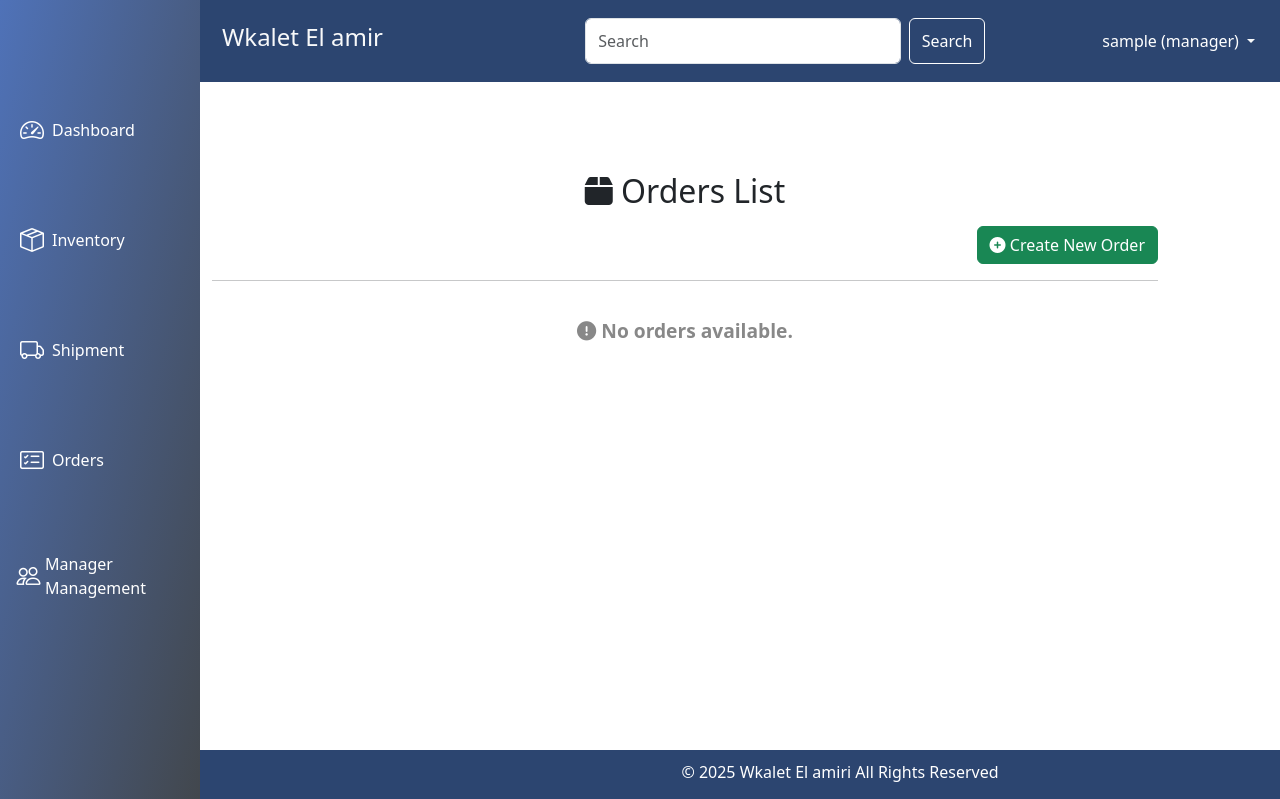
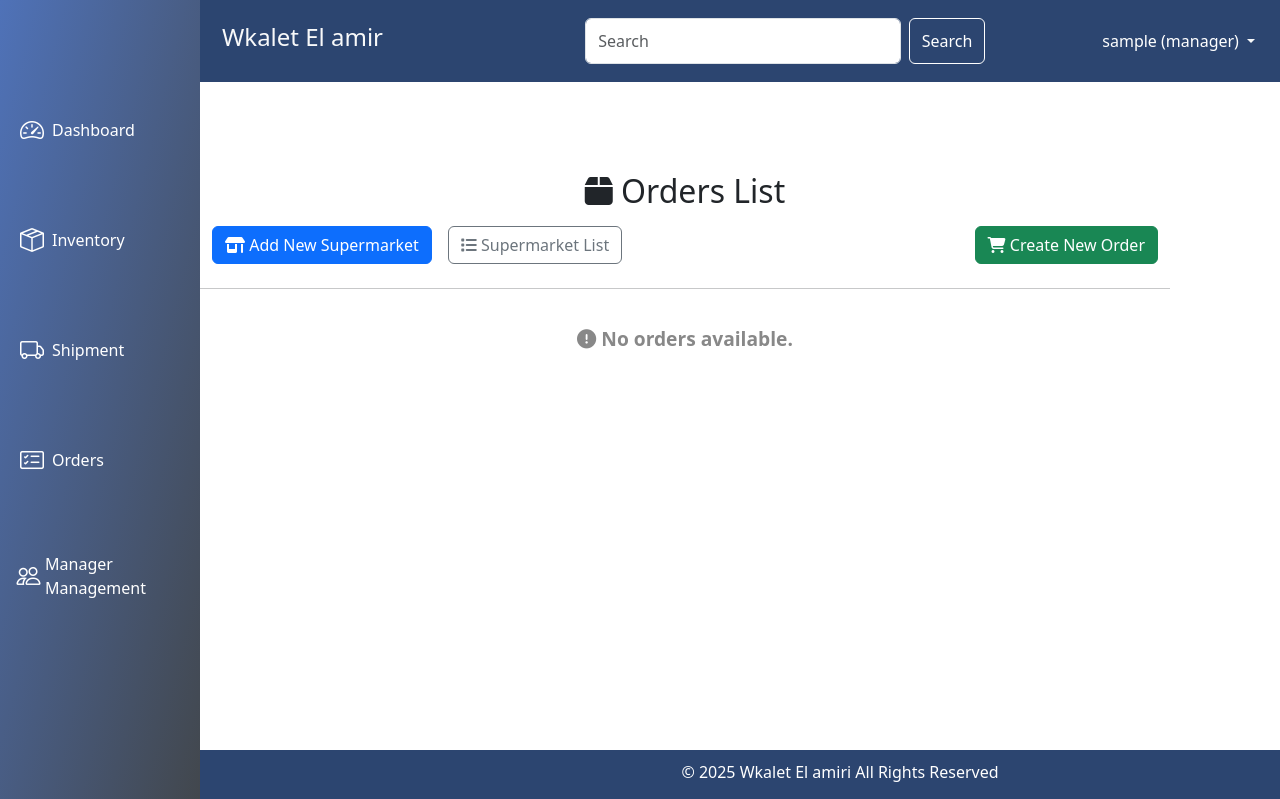
Before and after one commit to Sara-Elagder/Django-Project, a Django app: page /orders/ in a window 1280 px wide. Shown: the top 799 px of the page. Run offline with Django 5.2, Linux system fonts and the light colour scheme; the visitor is signed in with stand-in values (Sample User, id 1); data that the repository does not hold is empty; some libraries are stand-ins or nearby versions.

Commit message:
add feature of creating supermarekt with listing them handling them by deleting with order and stock

```diff
--- a/TrackStock/orders/templates/orders/create_supermarket.html
+++ b/TrackStock/orders/templates/orders/create_supermarket.html
@@ -51,7 +51,7 @@
                     <button type="submit" name="save" class="btn submit-btn me-2">
                         <i class="fas fa-save me-2"></i>Save
                     </button>
-                    <button type="submit" name="save_and_add" class="btn add-btn me-2">
+                    <button type="submit" name="_addanother" class="btn add-btn me-2">
                         <i class="fas fa-plus-circle me-2"></i>Save and Add Another
                     </button>
                     <a href="{% url 'orders:create_order' %}" class="btn btn-outline-secondary">
--- a/TrackStock/orders/templates/orders/order_list.html
+++ b/TrackStock/orders/templates/orders/order_list.html
@@ -98,7 +98,7 @@
 
 <script>
     function confirmDelete(event, form) {
-        event.preventDefault(); // Prevent form submission
+        event.preventDefault();
 
         Swal.fire({
             title: "Are you sure?",
@@ -122,10 +122,17 @@
     <h2 class="mb-3 text-center"><i class="fas fa-box"></i> Orders List</h2>
 
 
-      <div class="text-end mb-3">
-        <a href="{% url 'orders:create_order' %}" class="btn btn-success">
-            <i class="fas fa-plus-circle"></i> Create New Order
-        </a>
+        <div class="d-flex justify-content-between mb-2">
+            <a href="{% url 'orders:create_supermarket' %}" class="btn btn-primary me-3">
+                <i class="fas fa-shop"></i> Add New Supermarket
+            </a>
+            <a href="{% url 'orders:supermarket_list' %}" class="btn btn-outline-secondary me-auto">
+                <i class="fas fa-list"></i> Supermarket List
+            </a>
+            <a href="{% url 'orders:create_order' %}" class="btn btn-success ms-2">
+                <i class="fas fa-shopping-cart"></i> Create New Order
+            </a>
+        </div>
     </div>
  <hr>
 
--- a/TrackStock/orders/urls.py
+++ b/TrackStock/orders/urls.py
@@ -7,6 +7,7 @@ urlpatterns = [
     path('', views.order_list, name='order_list'),
     path('create/', views.create_order, name='create_order'),
     path('supermarket/create/', views.create_supermarket, name='create_supermarket'),
+    path("supermarket/<int:supermarket_id>/delete/", views.delete_supermarket, name="delete_supermarket"),
     path('supermarket/list/', views.supermarket_list, name='supermarket_list'),
     path('<int:order_id>/', views.order_details, name='order_details'),
     path('<int:order_id>/delete/', views.order_delete, name='order_delete'),
--- a/TrackStock/orders/views.py
+++ b/TrackStock/orders/views.py
@@ -1,6 +1,8 @@
 from django.shortcuts import render, redirect, get_object_or_404
 from django.contrib import messages
 from django.urls import reverse
+from django.db import transaction
+from django.db.models import Count
 from django.contrib.auth.decorators import login_required
 from django.contrib.admin.views.decorators import staff_member_required
 from .models import Order, OrderItem, Supermarket
@@ -69,8 +71,34 @@ def order_list(request):
 
 @login_required
 def supermarket_list(request):
-    supermarkets = Supermarket.objects.all()
-    return render(request, 'orders/supermarket_list.html', {'supermarkets': supermarkets})
+    supermarkets = Supermarket.objects.annotate(order_count=Count("order"))
+    return render(request, "orders/supermarket_list.html", {"supermarkets": supermarkets})
+
+
+@login_required
+def delete_supermarket(request, supermarket_id):
+    supermarket = get_object_or_404(Supermarket, id=supermarket_id)
+
+    with transaction.atomic():
+
+        orders = Order.objects.filter(supermarket=supermarket)
+
+        for order in orders:
+            if order.status in ["Pending", "Loaded"]:
+
+                for item in order.items.all():
+                    item.product.quantity += item.quantity
+                    item.product.save()
+
+        orders.delete()
+
+        supermarket.delete()
+
+        messages.success(request, "Supermarket and related orders have been deleted.")
+
+    return redirect("orders:supermarket_list")
+
+
 
 @login_required
 def order_details(request, order_id):
@@ -94,8 +122,7 @@ def order_delete(request, order_id):
 
     if request.method == "POST":
 
-        # Restore product stock before deleting order
-        for item in order.items.all():  # order.items refers to related OrderItem objects
+        for item in order.items.all():
             item.product.quantity += item.quantity
             item.product.save()
 
@@ -125,8 +152,6 @@ def delete_product(request, order_id, item_id):
     if request.method == "POST":
         product = item.product
 
-
-        # Remove the item from the order
         item.delete()
 
         messages.success(request, f"{product.name} was removed from the order, and stock was restored.")
```
Also changed, not shown: TrackStock/orders/templates/orders/order_details.html (+4 -4 lines), TrackStock/orders/templates/orders/supermarket_list.html (added, +86 -0 lines), 2 other files.
